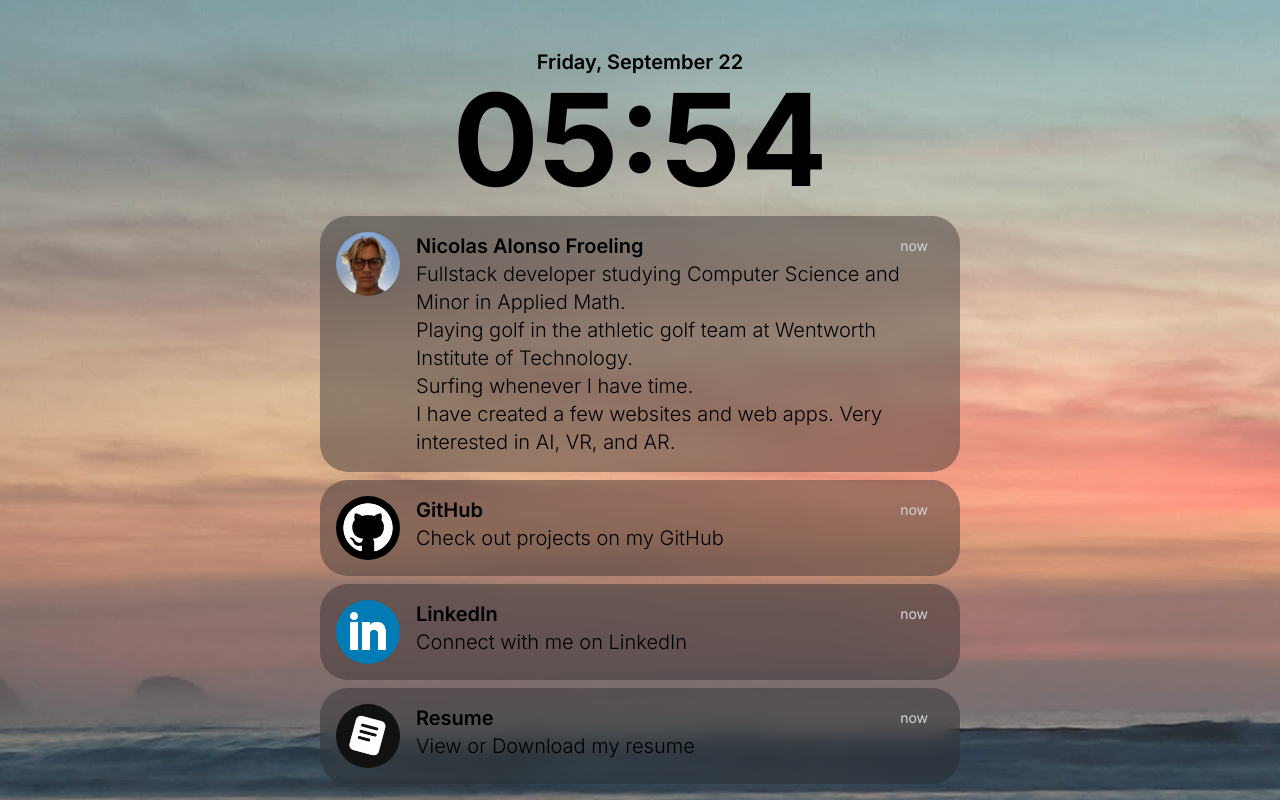
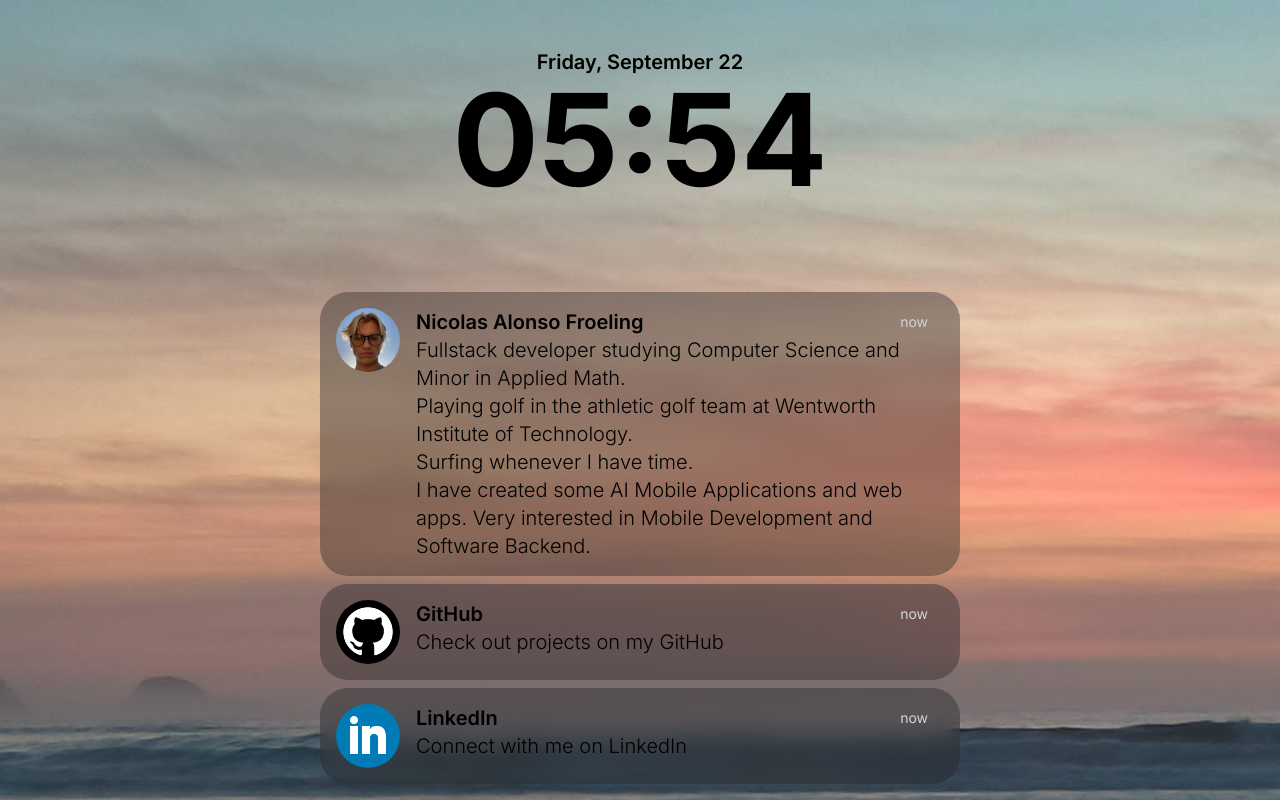
Before and after one commit to alonsofroelingnatwit/personal-website, a Next.js app: page / in a window 1280 px wide. Built offline with nearby package versions, Linux system fonts and the light colour scheme.

Commit message:
resume dd

```diff
--- a/src/app/page.tsx
+++ b/src/app/page.tsx
@@ -1,56 +1,96 @@
 "use client";
-import { motion } from 'framer-motion';
-import Image from 'next/image'
-import Link from 'next/link';
-import { ReactNode, useEffect, useState } from 'react';
+import { motion } from "framer-motion";
+import Image from "next/image";
+import Link from "next/link";
+import { ReactNode, useEffect, useState } from "react";
 
 export default function Home() {
   return (
-    <main className='relative h-[100svh] w-screen overflow-x-hidden'
+    <main
+      className="relative h-[100svh] w-screen overflow-x-hidden"
       style={{
         backgroundImage: `url(/bg-img.jpg)`,
-    backgroundSize: 'cover',
-    backgroundPosition: 'center',
-    backgroundRepeat: 'no-repeat'
-    }}>
-      <div className='w-full h-full max-w-2xl mx-auto'>
-        <div className='flex flex-col w-full h-full items-center justify-between p-4'>
-          <div className='flex flex-col items-center w-full'>
+        backgroundSize: "cover",
+        backgroundPosition: "center",
+        backgroundRepeat: "no-repeat",
+      }}
+    >
+      <div className="w-full h-full max-w-2xl mx-auto">
+        <div className="flex flex-col w-full h-full items-center justify-between p-4">
+          <div className="flex flex-col items-center w-full">
             <FullDate />
             <CurrentTime />
           </div>
-          <div className='flex flex-1 justify-end flex-col gap-2 w-full'>
-            <Notification title='Nicolas Alonso Froeling' icon='/profile-img.JPG' delay={0.5} description={
+          <div className="flex flex-1 justify-end flex-col gap-2 w-full">
+            <Notification
+              title="Nicolas Alonso Froeling"
+              icon="/profile-img.JPG"
+              delay={0.5}
+              description={
                 <>
-              Fullstack developer studying Computer Science and Minor in Applied Math.
-              <br/>
-              Playing golf in the athletic golf team at Wentworth Institute of Technology.
-              <br/>
+                  Fullstack developer studying Computer Science and Minor in
+                  Applied Math.
+                  <br />
+                  Playing golf in the athletic golf team at Wentworth Institute
+                  of Technology.
+                  <br />
                   Surfing whenever I have time.
-              <br/>
-              I have created a few websites and web apps. Very interested in AI, VR, and AR.
+                  <br />I have created some AI Mobile Applications and web apps.
+                  Very interested in Mobile Development and Software Backend.
                 </>
-            } />
-            <Notification title='GitHub' link='https://github.com/alonsofroelingnatwit' delay={1} icon='/github.png' description={<>Check out projects on my GitHub</>} />
-            <Notification title='LinkedIn' link='https://www.linkedin.com/in/nalonsofroeling/' delay={1.5} icon='/linkedin.png' description={<>Connect with me on LinkedIn</>} />
-            <Notification title='Resume' link='/Resume.pdf' icon='/resume.png' delay={2} description={<>View or Download my resume</>} />
+              }
+            />
+            <Notification
+              title="GitHub"
+              link="https://github.com/alonsofroelingnatwit"
+              delay={1}
+              icon="/github.png"
+              description={<>Check out projects on my GitHub</>}
+            />
+            <Notification
+              title="LinkedIn"
+              link="https://www.linkedin.com/in/nalonsofroeling/"
+              delay={1.5}
+              icon="/linkedin.png"
+              description={<>Connect with me on LinkedIn</>}
+            />
           </div>
         </div>
       </div>
     </main>
-  )
+  );
 }
 
 function FullDate() {
-
   const date = new Date();
-  const weekDays = ['Sunday', 'Monday', 'Tuesday', 'Wednesday', 'Thursday', 'Friday', 'Saturday'];
-  const months = ['January', 'February', 'March', 'April', 'May', 'June', 'July', 'August', 'September', 'October', 'November', 'December'];
+  const weekDays = [
+    "Sunday",
+    "Monday",
+    "Tuesday",
+    "Wednesday",
+    "Thursday",
+    "Friday",
+    "Saturday",
+  ];
+  const months = [
+    "January",
+    "February",
+    "March",
+    "April",
+    "May",
+    "June",
+    "July",
+    "August",
+    "September",
+    "October",
+    "November",
+    "December",
+  ];
   const weekDay = weekDays[date.getDay()];
   const month = months[date.getMonth()];
   const day = date.getDate();
   return (
-    <p className='md:text-xl text-lg font-semibold pt-8'>{`${weekDay}, ${month} ${day}`}</p>
+    <p className="md:text-xl text-lg font-semibold pt-8">{`${weekDay}, ${month} ${day}`}</p>
   );
 }
 
@@ -68,18 +108,17 @@ function CurrentTime() {
   }, []);
 
   return (
-    <p className='md:text-9xl text-8xl font-bold'>{formatTime(currentTime)}</p>
+    <p className="md:text-9xl text-8xl font-bold">{formatTime(currentTime)}</p>
   );
 }
 
-
-function formatTime(date:any) {
+function formatTime(date: any) {
   let hours = date.getHours();
   let minutes = date.getMinutes();
 
   // Pad the minutes and hours with leading zeros, if required
-  hours = hours < 10 ? '0' + hours : hours;
-  minutes = minutes < 10 ? '0' + minutes : minutes;
+  hours = hours < 10 ? "0" + hours : hours;
+  minutes = minutes < 10 ? "0" + minutes : minutes;
 
   return `${hours}:${minutes}`;
 }
@@ -89,49 +128,60 @@ type NotificationProps = {
   title: string;
   description: ReactNode;
   icon: string;
-  delay:number;
-}
-function Notification(props:NotificationProps) {
-  return(
-    <motion.div initial={{opacity:0, height:0}} animate={{opacity:1, height:"auto"}} transition={{delay:props.delay, ease:"easeIn"}}>
+  delay: number;
+};
+function Notification(props: NotificationProps) {
+  return (
+    <motion.div
+      initial={{ opacity: 0, height: 0 }}
+      animate={{ opacity: 1, height: "auto" }}
+      transition={{ delay: props.delay, ease: "easeIn" }}
+    >
       {props.link ? (
-
-    <Link href={props.link} target='_blank'>
-      <div className='flex w-full justify-center items-start bg-zinc-800/40 rounded-[1.75rem] backdrop-blur-md p-4'>
-        <Image src={props.icon} alt='profile' width={75} height={75}  className='rounded-full md:h-[64px] md:w-[64px] h-[44px] w-[44px]' />
-        <div className='flex flex-col w-full pl-2'>
-          <div className='flex w-full justify-between items-center px-2'>
-            <p className='md:text-xl text-base leading-tight font-semibold'>
+        <Link href={props.link} target="_blank">
+          <div className="flex w-full justify-center items-start bg-zinc-800/40 rounded-[1.75rem] backdrop-blur-md p-4">
+            <Image
+              src={props.icon}
+              alt="profile"
+              width={75}
+              height={75}
+              className="rounded-full md:h-[64px] md:w-[64px] h-[44px] w-[44px]"
+            />
+            <div className="flex flex-col w-full pl-2">
+              <div className="flex w-full justify-between items-center px-2">
+                <p className="md:text-xl text-base leading-tight font-semibold">
                   {props.title}
                 </p>
-            <p className='md:text-sm text-xs px-2 text-zinc-300'>
-              now
-            </p>
+                <p className="md:text-sm text-xs px-2 text-zinc-300">now</p>
               </div>
-          <p className='px-2 md:text-xl text-base font-light'>
+              <p className="px-2 md:text-xl text-base font-light">
                 {props.description}
               </p>
             </div>
           </div>
         </Link>
-      ):(
-      <div className='flex w-full justify-center items-start bg-zinc-800/40 rounded-[1.75rem] backdrop-blur-md p-4'>
-        <Image src={props.icon} alt='profile' width={75} height={75}  className='rounded-full md:h-[64px] md:w-[64px] h-[44px] w-[44px]' />
-        <div className='flex flex-col w-full pl-2'>
-          <div className='flex w-full justify-between items-center px-2'>
-            <p className='md:text-xl text-base leading-tight font-semibold'>
+      ) : (
+        <div className="flex w-full justify-center items-start bg-zinc-800/40 rounded-[1.75rem] backdrop-blur-md p-4">
+          <Image
+            src={props.icon}
+            alt="profile"
+            width={75}
+            height={75}
+            className="rounded-full md:h-[64px] md:w-[64px] h-[44px] w-[44px]"
+          />
+          <div className="flex flex-col w-full pl-2">
+            <div className="flex w-full justify-between items-center px-2">
+              <p className="md:text-xl text-base leading-tight font-semibold">
                 {props.title}
               </p>
-            <p className='md:text-sm text-xs px-2 text-zinc-300'>
-              now
-            </p>
+              <p className="md:text-sm text-xs px-2 text-zinc-300">now</p>
             </div>
-          <p className='px-2 md:text-xl text-base font-light'>
+            <p className="px-2 md:text-xl text-base font-light">
               {props.description}
             </p>
           </div>
-      </div>)
+        </div>
+      )}
+    </motion.div>
+  );
 }
-    </motion.div>
-  )
-}
```
Also changed, not shown: 1 other file (tests, documents, lock files or other folders). Lines whose indentation alone changed are shown as unchanged.
